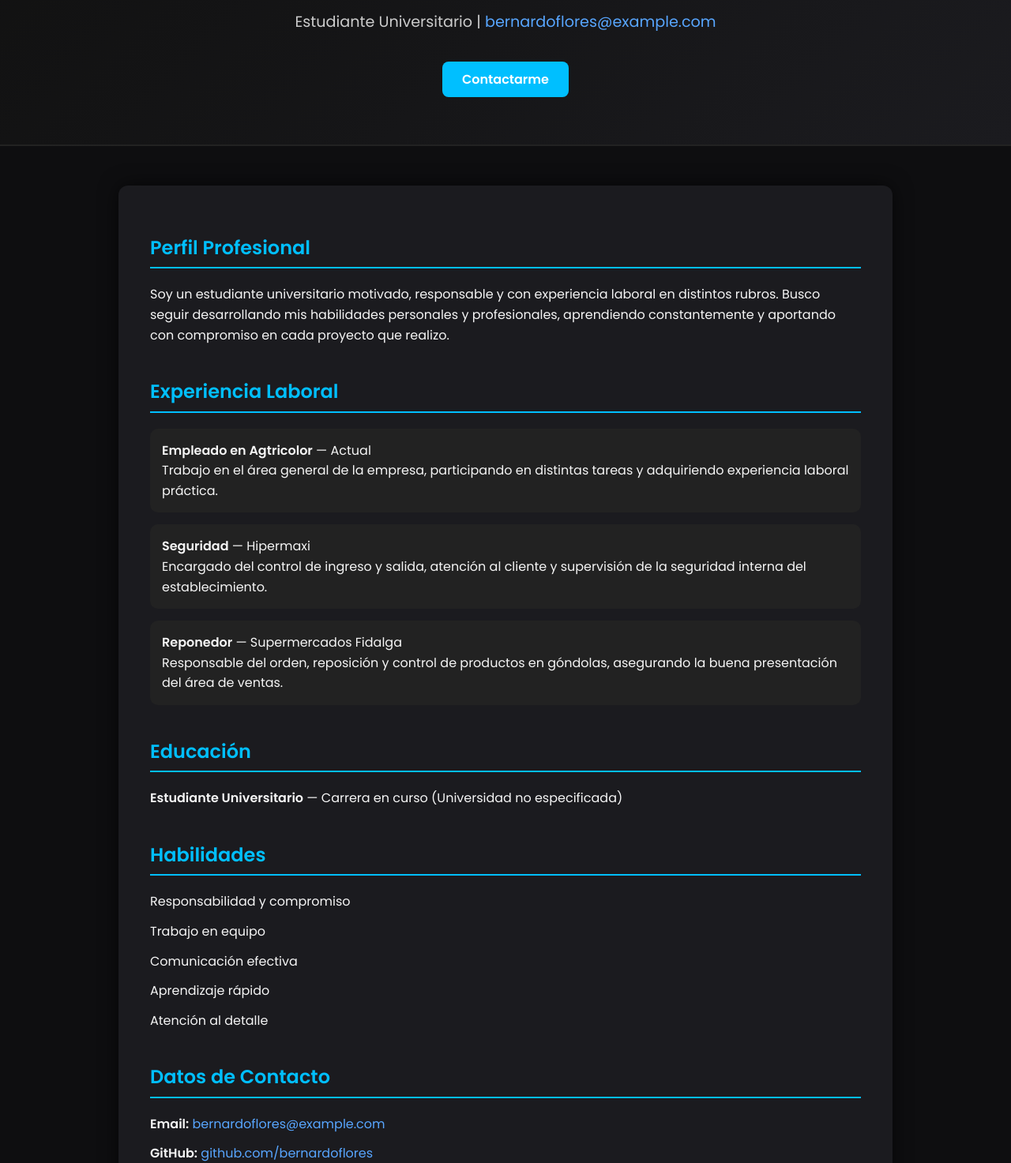
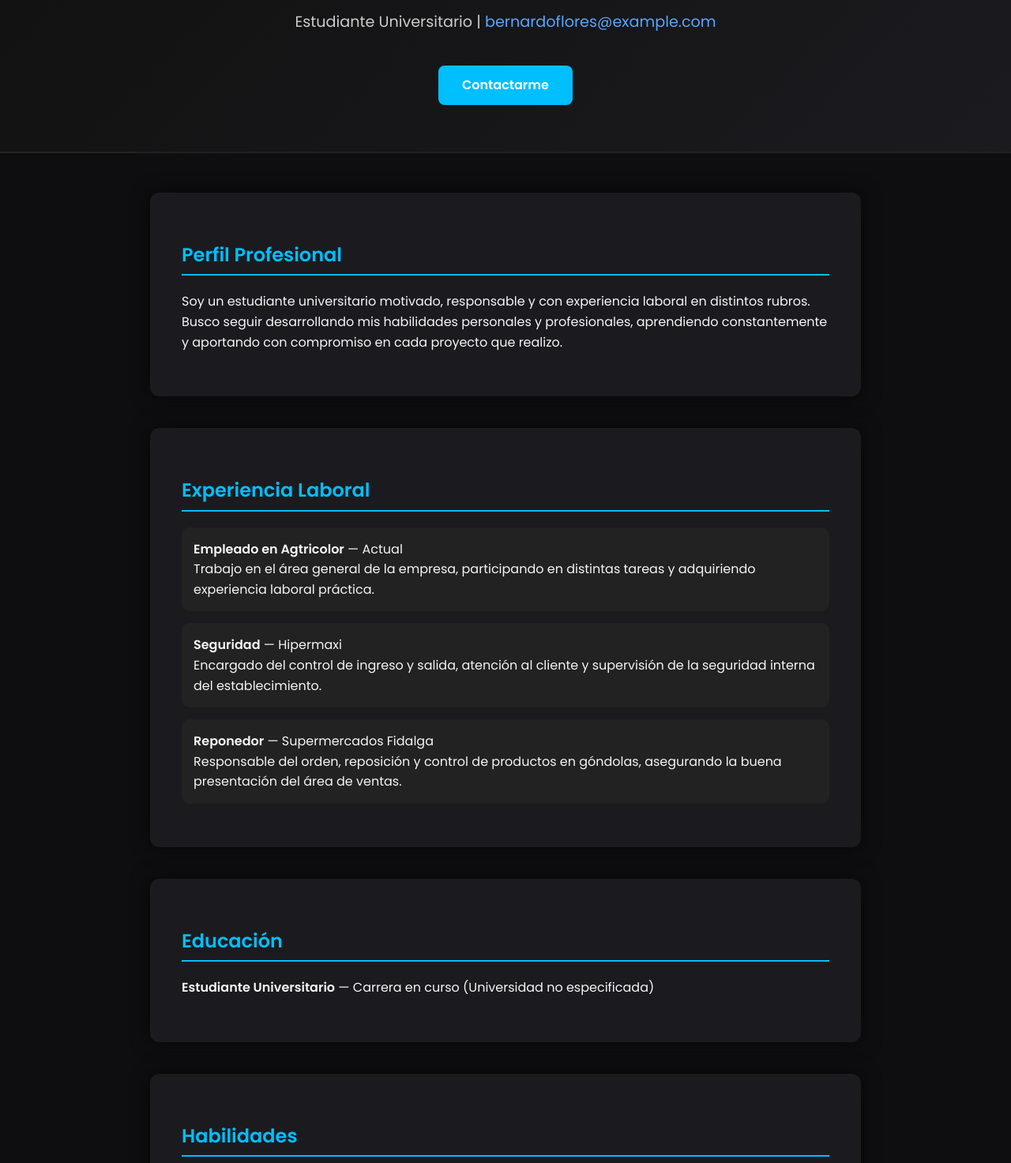
Before and after one commit to Bernafc/bernafc.github.io, a plain HTML site: page index.html in a window 1280 px wide. Shown: the part 129-1602 px from the top of the page at 79% size. Drawn offline with Linux system fonts and the light colour scheme.

Commit message:
actualizacion de Cv

```diff
--- a/index.html
+++ b/index.html
@@ -3,7 +3,7 @@
 <head>
   <meta charset="UTF-8" />
   <meta name="viewport" content="width=device-width, initial-scale=1.0" />
-  <title>Currículum - Bernardo Flores Castro</title>
+  <title>Currículum Interactivo - Bernardo Flores Castro</title>
 
   <!-- Google Fonts -->
   <link href="https://fonts.googleapis.com/css2?family=Poppins:wght@400;600&display=swap" rel="stylesheet">
@@ -16,6 +16,7 @@
       background-color: #0e0e10;
       color: #f5f5f5;
       line-height: 1.6;
+      overflow-x: hidden;
     }
 
     a {
@@ -34,46 +35,81 @@
       text-align: center;
       padding: 60px 20px;
       border-bottom: 2px solid #222;
+      position: relative;
+      overflow: hidden;
     }
 
     header h1 {
       margin: 0;
       font-size: 2.8em;
       color: #00bfff;
+      transform: translateY(-50px);
+      opacity: 0;
+      animation: fadeDown 1s forwards;
     }
 
     header p {
       font-size: 1.2em;
       color: #ccc;
       margin-top: 10px;
+      transform: translateY(-50px);
+      opacity: 0;
+      animation: fadeDown 1s forwards;
+      animation-delay: 0.3s;
+    }
+
+    @keyframes fadeDown {
+      to {
+        transform: translateY(0);
+        opacity: 1;
+      }
     }
 
     .contact-button {
       display: inline-block;
-      margin-top: 15px;
-      padding: 10px 25px;
+      margin-top: 20px;
+      padding: 12px 30px;
       background-color: #00bfff;
       color: #fff;
       font-weight: 600;
       border-radius: 8px;
       transition: 0.3s;
+      transform: scale(0.9);
+      animation: fadeUp 1s forwards;
+      animation-delay: 0.6s;
     }
 
     .contact-button:hover {
       background-color: #0095d1;
+      transform: scale(1.05);
+    }
+
+    @keyframes fadeUp {
+      to {
+        transform: scale(1);
+      }
     }
 
     main {
       max-width: 900px;
       margin: 50px auto;
+      padding: 0 20px;
+    }
+
+    section {
       background: #1b1b1f;
       border-radius: 12px;
       padding: 40px;
+      margin-bottom: 40px;
       box-shadow: 0 0 25px rgba(0,0,0,0.6);
+      opacity: 0;
+      transform: translateY(50px);
+      transition: all 0.8s ease-out;
     }
 
-    section {
-      margin-bottom: 40px;
+    section.visible {
+      opacity: 1;
+      transform: translateY(0);
     }
 
     h2 {
@@ -112,21 +148,21 @@
       color: #aaa;
       font-size: 0.9em;
       border-top: 1px solid #222;
+      margin-top: 50px;
     }
 
     /* ======= RESPONSIVO ======= */
     @media (max-width: 600px) {
-      main {
-        margin: 20px;
-        padding: 20px;
-      }
-
       header h1 {
         font-size: 2em;
       }
 
       .contact-button {
-        padding: 8px 20px;
+        padding: 10px 20px;
+      }
+
+      section {
+        padding: 25px;
       }
     }
   </style>
@@ -135,11 +171,11 @@
   <header>
     <h1>Bernardo Flores Castro</h1>
     <p>Estudiante Universitario | <a href="mailto:bernardoflores@example.com">bernardoflores@example.com</a></p>
-    <a class="contact-button" href="tel:+591 73609362">Contactarme</a>
+    <a class="contact-button" href="tel:+59112345678">Contactarme</a>
   </header>
 
   <main>
-    <section>
+    <section class="animate">
       <h2>Perfil Profesional</h2>
       <p>
         Soy un estudiante universitario motivado, responsable y con experiencia laboral en distintos rubros.
@@ -148,7 +184,7 @@
       </p>
     </section>
 
-    <section>
+    <section class="animate">
       <h2>Experiencia Laboral</h2>
       <div class="job">
         <strong>Empleado en Agtricolor</strong> — Actual<br>
@@ -166,14 +202,14 @@
       </div>
     </section>
 
-    <section>
+    <section class="animate">
       <h2>Educación</h2>
       <ul>
         <li><strong>Estudiante Universitario</strong> — Carrera en curso (Universidad no especificada)</li>
       </ul>
     </section>
 
-    <section>
+    <section class="animate">
       <h2>Habilidades</h2>
       <ul>
         <li>Responsabilidad y compromiso</li>
@@ -184,7 +220,7 @@
       </ul>
     </section>
 
-    <section>
+    <section class="animate">
       <h2>Datos de Contacto</h2>
       <ul>
         <li><strong>Email:</strong> <a href="mailto:bernardoflores@example.com">bernardoflores@example.com</a></li>
@@ -196,5 +232,20 @@
   <footer>
     © 2025 Bernardo Flores Castro — Creado con 💙 usando GitHub Pages
   </footer>
+
+  <script>
+    // Animación al hacer scroll
+    const sections = document.querySelectorAll('.animate');
+
+    const observer = new IntersectionObserver((entries) => {
+      entries.forEach(entry => {
+        if (entry.isIntersecting) {
+          entry.target.classList.add('visible');
+        }
+      });
+    }, { threshold: 0.2 });
+
+    sections.forEach(section => observer.observe(section));
+  </script>
 </body>
 </html>
```
